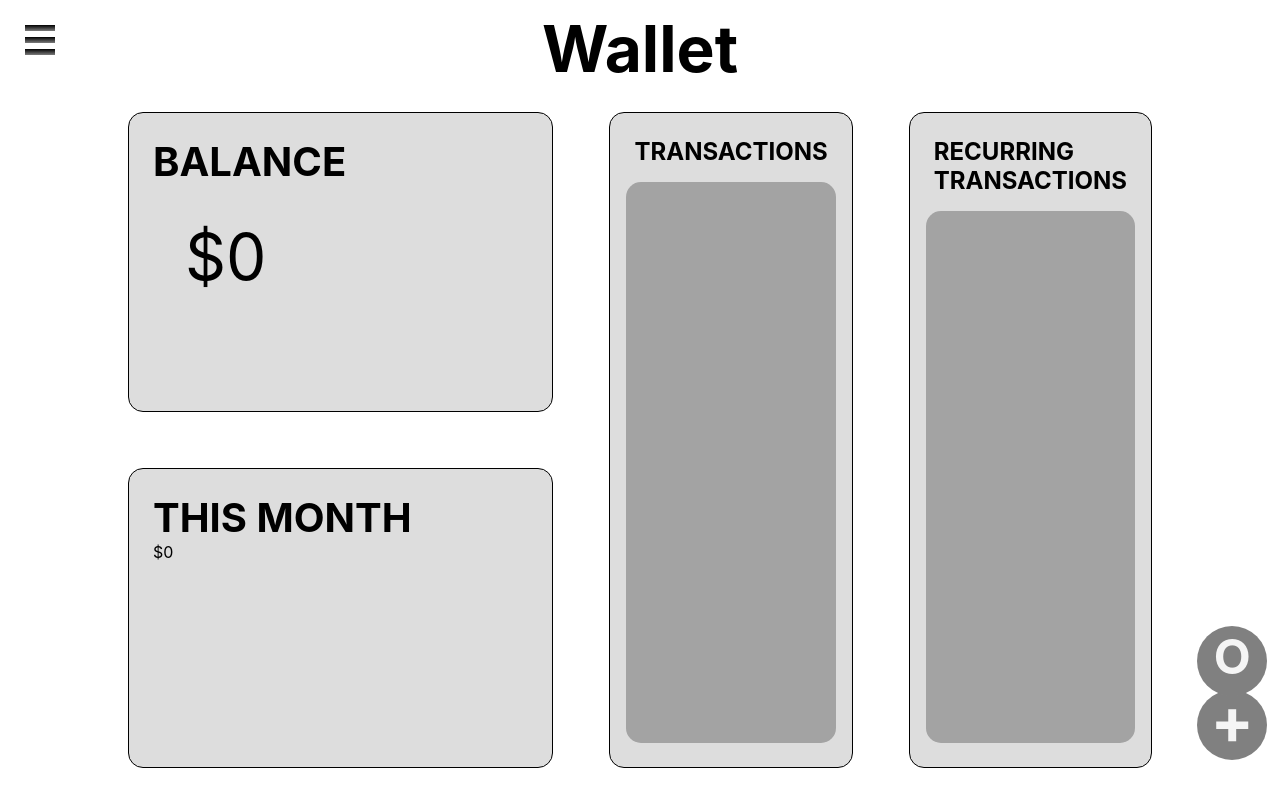
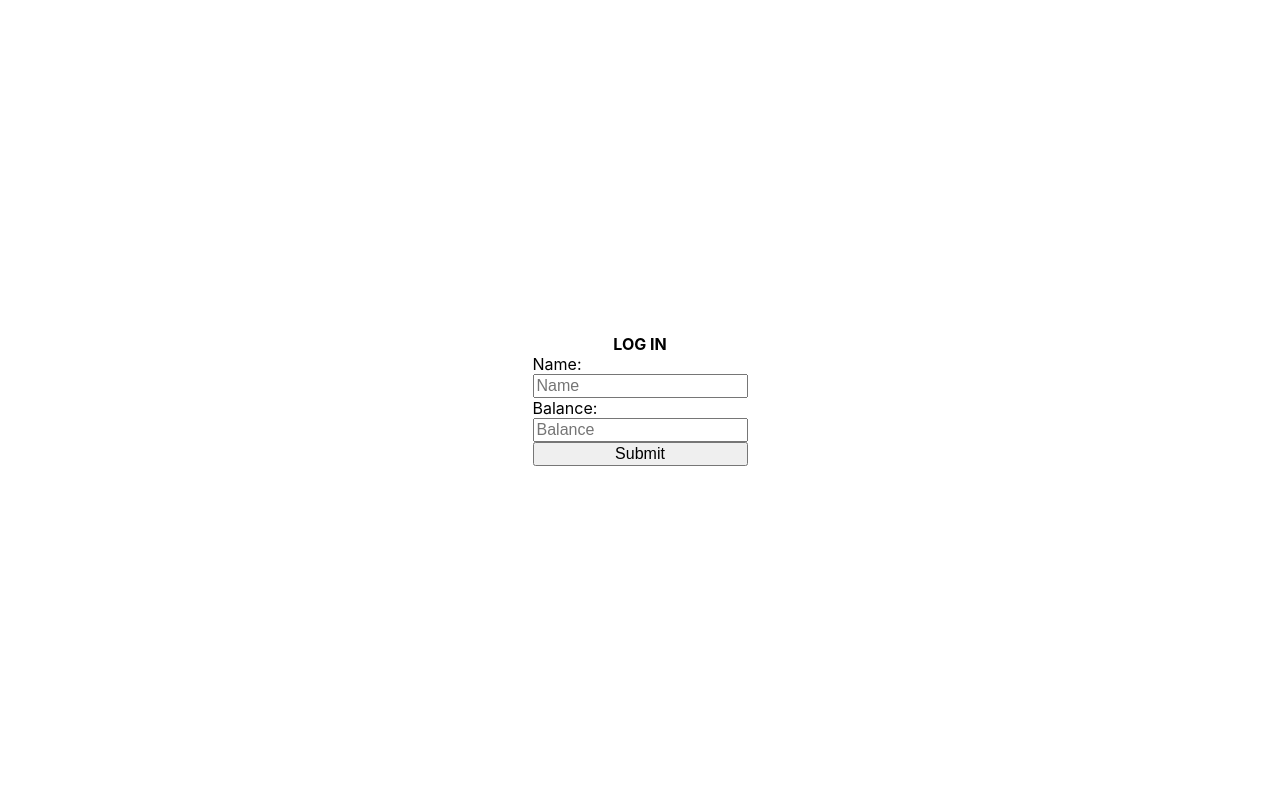
Before and after one commit to rodilool/wallet-aoo, a React (Create React App) app: page / in a window 1280 px wide. Built offline with nearby package versions, Linux system fonts and the light colour scheme.

Commit message:
added a register page

```diff
--- a/src/App.css
+++ b/src/App.css
@@ -1,38 +1,3 @@
-.App {
-  text-align: center;
+.LoginPage{
+  z-index: 9999;
 }
-
-.App-logo {
-  height: 40vmin;
-  pointer-events: none;
-}
-
-@media (prefers-reduced-motion: no-preference) {
-  .App-logo {
-    animation: App-logo-spin infinite 20s linear;
-  }
-}
-
-.App-header {
-  background-color: #282c34;
-  min-height: 100vh;
-  display: flex;
-  flex-direction: column;
-  align-items: center;
-  justify-content: center;
-  font-size: calc(10px + 2vmin);
-  color: white;
-}
-
-.App-link {
-  color: #61dafb;
-}
-
-@keyframes App-logo-spin {
-  from {
-    transform: rotate(0deg);
-  }
-  to {
-    transform: rotate(360deg);
-  }
-}
--- a/src/App.js
+++ b/src/App.js
@@ -1,17 +1,55 @@
-import logo from './logo.svg';
-import './App.css';
+import logo from "./logo.svg";
+import "./App.css";
+import { useState } from "react";
 
 // Components export
-import Home from './Components/Home/Home';
-import NavBar from './Components/NavBar/NavBar';
+import Home from "./Components/Home/Home";
+import NavBar from "./Components/NavBar/NavBar";
+import LoginPage from "./Components/LoginPage/LoginPage";
 
 function App() {
+  let loginStored = JSON.parse(localStorage.getItem("login"));
+  let nameStored = JSON.parse(localStorage.getItem("name"));
+  let balanceStored = JSON.parse(localStorage.getItem("balance"));
+
+  const [login, setLogin] = useState(loginStored || false);
+  const [name, setName] = useState(nameStored || "");
+  const [balance, setBalance] = useState(balanceStored || 0);
+
+  function saveRegister(balance, name, login) {
+    localStorage.setItem("balance", JSON.stringify(balance));
+    localStorage.setItem("name", JSON.stringify(name));
+    localStorage.setItem("login", JSON.stringify(login));
+  }
+
+  function Register(event) {
+    event.preventDefault();
+
+    let names = event.target.name.value;
+    let balances = event.target.balance.value;
+
+    setBalance(balances);
+    setName(names);
+    setLogin(true);
+
+    saveRegister(balances, names, true);
+
+    event.target.name.value = "";
+    event.target.balance.value = "";
+  }
   return (
     <div>
-      <NavBar />
-      <Home />
+      {/* <LoginPage className="LoginPage" /> */}
+      {login === false ? (
+        <LoginPage className="LoginPage" Register={Register} />
+      ) : (
+        <>
+          <NavBar />
+          <Home balance={balance} />
+        </>
+      )}
     </div>
-  )
+  );
 }
 
 export default App;
--- a/src/Components/Home/Home.js
+++ b/src/Components/Home/Home.js
@@ -12,7 +12,6 @@ export default class Home extends Component {
     );
     this.state = {
       expenses: storedTransactions || [],
-      balance: 0,
       monthlyBalance: 0,
       recurring: storedRecurringTransactions || [],
     };
@@ -51,7 +50,7 @@ export default class Home extends Component {
   // it will map thought the expenses state and add all the ammounts of each object to a total and display it.
 
   balance() {
-    let total = 0.0;
+    let total = parseFloat(this.props.balance);
     this.state.expenses.map((expense) => {
       total = total + parseFloat(expense.ammount);
     });
--- /dev/null
+++ b/src/Components/LoginPage/LoginPage.css
@@ -0,0 +1,7 @@
+.LoginPage{
+    display: flex;
+    flex-direction: column;
+    align-items: center;
+    justify-content: center;
+    height: 100lvh;
+}
--- /dev/null
+++ b/src/Components/LoginPage/LoginPage.js
@@ -0,0 +1,41 @@
+import React, { Component } from "react";
+import "./LoginPage.css";
+
+class LoginPage extends Component {
+  constructor(props) {
+    super(props);
+    this.Register = this.props.Register;
+  }
+
+  render() {
+    return (
+      <main className="LoginPage">
+        <h1>LOG IN</h1>
+        <form onSubmit={this.Register}>
+          <label htmlFor="name">Name:</label>
+          <input
+            id="form"
+            name="name"
+            className="form-name"
+            type="text"
+            placeholder="Name"
+            required
+          ></input>
+          <label htmlFor="balance">Balance:</label>
+          <input
+            id="form"
+            name="balance"
+            className="form-balance"
+            type="number"
+            step="0.01"
+            placeholder="Balance"
+            required
+          ></input>
+          <button type="submit">Submit</button>
+        </form>
+      </main>
+    );
+  }
+}
+
+export default LoginPage;
--- a/src/Features/Add-Recurring/Add-Recurring.js
+++ b/src/Features/Add-Recurring/Add-Recurring.js
@@ -103,7 +103,8 @@ class Add_Recurring extends React.Component {
           id="form"
           name="ammount"
           className="form-ammount"
-          type="float"
+          type="number"
+          step="0.01"
           placeholder="Ammount"
           required
         ></input>
@@ -113,6 +114,7 @@ class Add_Recurring extends React.Component {
           name="dayOfTransaction"
           className="form-dayOfTransaction"
           type="number"
+          max="31"
           placeholder="Day of transaction"
           required
         ></input>
--- a/src/Features/Add-Transaction/Add-Transaction.js
+++ b/src/Features/Add-Transaction/Add-Transaction.js
@@ -111,7 +111,8 @@ class Add_Transaction extends React.Component {
           id="form"
           name="ammount"
           className="form-ammount"
-          type="float"
+          type="number"
+          step="0.01"
           placeholder="Ammount"
           required
         ></input>
@@ -149,7 +150,8 @@ class Add_Transaction extends React.Component {
           id="form"
           name="ammount"
           className="form-ammount"
-          type="float"
+          type="number"
+          step="0.01"
           placeholder="Ammount"
           required
         ></input>
```
Also changed, not shown: src/Features/Add-Transaction/Add-Transaction.css (+0 -13 lines).
